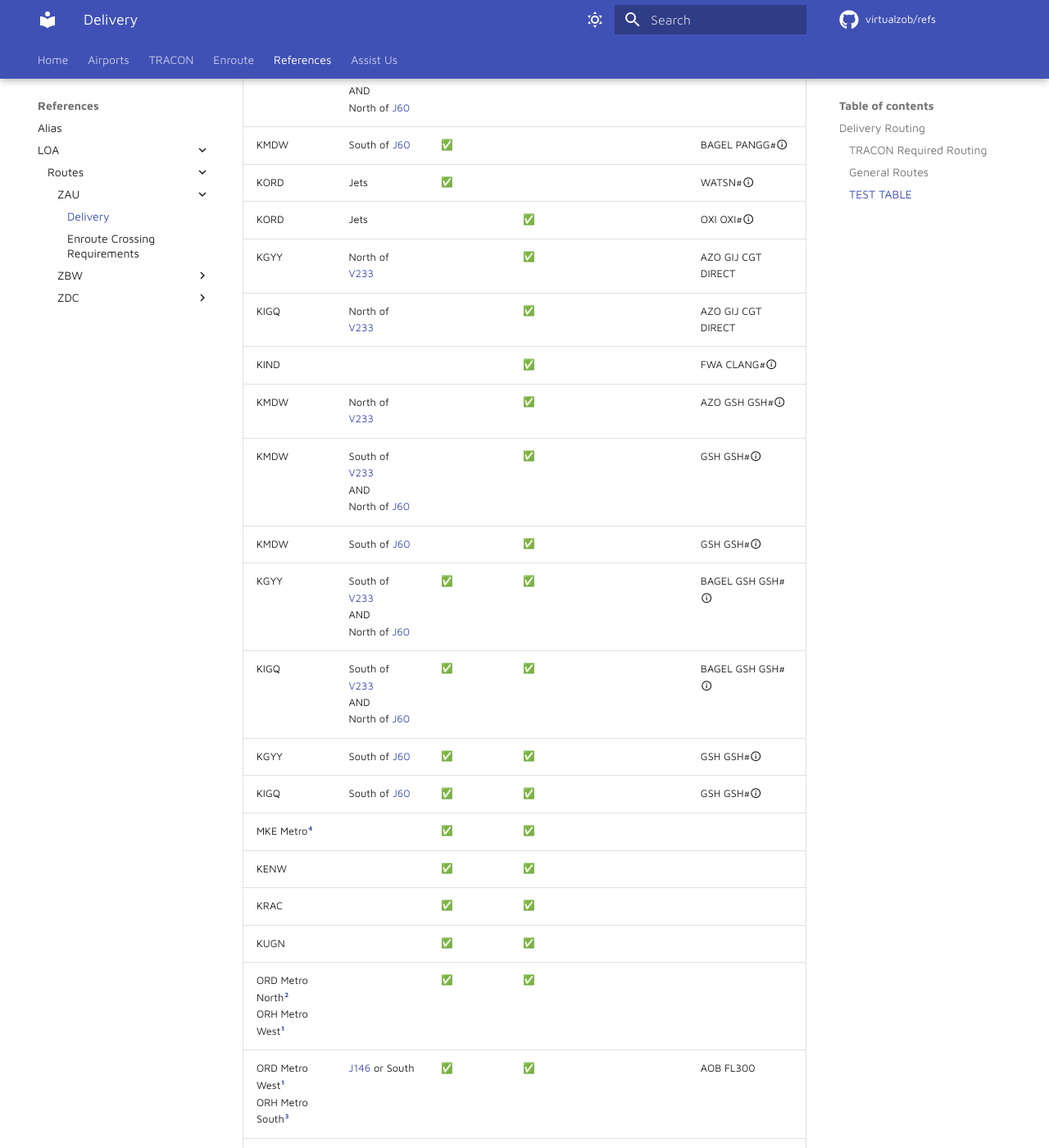
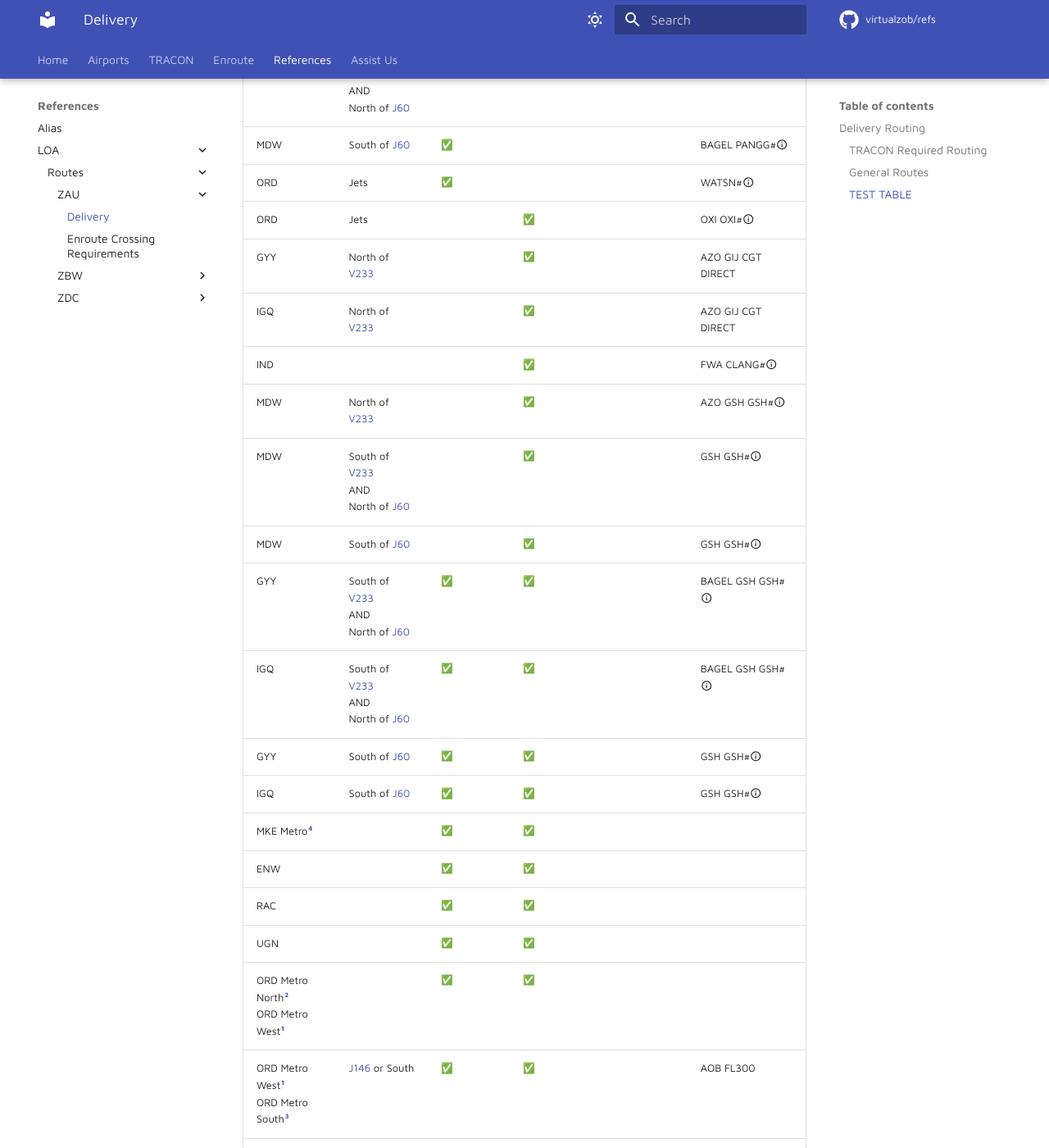
Before and after one commit to virtualZOB/refs, an MkDocs documentation site: the page built from docs/references/LOA/Routes/ZAU/Delivery.md, in a window 1280 px wide and 1400 px high, scrolled down 4365 px. Shown: the whole window at 82% size. Built offline with MkDocs 1.6.1 and Material for MkDocs 9.7.7, drawn with Linux system fonts in a browser that asks for light colours; emoji names are drawn with the system emoji font; comment, search, counter and statistics services are not loaded; some of the changed text lies outside the part shown.

Commit message:
Update Delivery.md

```diff
--- a/docs/references/LOA/Routes/ZAU/Delivery.md
+++ b/docs/references/LOA/Routes/ZAU/Delivery.md
@@ -51,43 +51,43 @@
 ### TEST TABLE
 | Airport | Conditions | RNAV | Non-RNAV | Assigned Altitude <br> Restrictions | Routing |
 | ------- | ---------- | --------- | ------- | ---- | ----- |
-| KIND | D21 TRACON | :white_check_mark: |  | AOB FL220 | REEDA SJAAY SNKPT# |
-| KIND | TOL TRACON | :white_check_mark: |  | AOB FL220 | REEDA SJAAY SNKPT# |
-| KMSP | PIT TRACON | :white_check_mark: | | AOB FL360 | KAMMA KKILR# <br> OR <br> GSH/YABRO KAMMA KKILR# |
-| KMSP | CLE TRACON | :white_check_mark: | | AOB FL360 | KAMMA KKILR# <br> OR <br> GSH/YABRO KAMMA KKILR# |
-| KMSP | PIT TRACON | | :white_check_mark: | AOB FL360 | BAE EAU#:material-information-outline:{ title="EAU9" } |
-| KMSP | CLE TRACON | | :white_check_mark: | AOB FL360 | BAE EAU#:material-information-outline:{ title="EAU9" } |
-| KORD | D21 TRACON | :white_check_mark: | | AOB FL280 |  SMUUV WYNDE#:material-information-outline:{ title="WYNDE2" } |
-| KORD | D21 TRACON | | :white_check_mark: | AOB FL220 | JXN AZO ELX V100 DEERE |
-| KORD | TOL TRACON | :white_check_mark: | | AOB FL220 |  WATSN#:material-information-outline:{ title="WATSN4" } |
-| KORD | TOL TRACON | | :white_check_mark: | AOB FL220 |  OXI OXI#:material-information-outline:{ title="OXI3" } |
-| KORD | CLE TRACON | :white_check_mark: | :white_check_mark: | |  WATSN#:material-information-outline:{ title="WATSN4" } |
-| KCVG | From KLAN, KFNT | :white_check_mark: | | | FWA ZEKUS ARBAS RID MEEKR |
-| KGYY | North of [V233](https://skyvector.com/?ll=44.25424901841776,-85.09954834326308&chart=302&zoom=3&fpl=MOP%20V233%20PLN) | :white_check_mark: | | | ZEGBI LEROY BAGEL GSH GSH#:material-information-outline:{ title="GSH9" }|
-| KIGQ | North of [V233](https://skyvector.com/?ll=44.25424901841776,-85.09954834326308&chart=302&zoom=3&fpl=MOP%20V233%20PLN) | :white_check_mark: | | | ZEGBI LEROY BAGEL GSH GSH#:material-information-outline:{ title="GSH9" }|
-| KIND | |  :white_check_mark: | | | SJAAY SNKPT# |
-| KMDW | North of [V233](https://skyvector.com/?ll=44.25424901841776,-85.09954834326308&chart=302&zoom=3&fpl=MOP%20V233%20PLN) | :white_check_mark: | | | ZEGBI LEROY BAGEL PANGG#:material-information-outline:{ title="PANGG5" } |
-| KMDW | South of [V233](https://skyvector.com/?ll=44.25424901841776,-85.09954834326308&chart=302&zoom=3&fpl=MOP%20V233%20PLN) <br> AND <br> North of [J60](https://skyvector.com/?ll=41.77131168333379,-82.09121704454029&chart=302&zoom=6&fpl=PSB%20J60%20GSH) | :white_check_mark: | | | BAGEL PANGG#:material-information-outline:{ title="PANGG5" } |
-| KMDW | South of [J60](https://skyvector.com/?ll=41.77131168333379,-82.09121704454029&chart=302&zoom=6&fpl=PSB%20J60%20GSH) | :white_check_mark: | | |BAGEL PANGG#:material-information-outline:{ title="PANGG5" } |
-| KORD | Jets |  :white_check_mark: | | | WATSN#:material-information-outline:{ title="WATSN4" } |
-| KORD | Jets | | :white_check_mark: | |  OXI OXI#:material-information-outline:{ title="OXI3" } |
-| KGYY | North of [V233](https://skyvector.com/?ll=44.25424901841776,-85.09954834326308&chart=302&zoom=3&fpl=MOP%20V233%20PLN) | | :white_check_mark: | | AZO GIJ CGT DIRECT |
-| KIGQ | North of [V233](https://skyvector.com/?ll=44.25424901841776,-85.09954834326308&chart=302&zoom=3&fpl=MOP%20V233%20PLN) | | :white_check_mark: |  | AZO GIJ CGT DIRECT |
-| KIND | | |  :white_check_mark: | | FWA CLANG#:material-information-outline:{ title="CLANG7" } |
-| KMDW | North of [V233](https://skyvector.com/?ll=44.25424901841776,-85.09954834326308&chart=302&zoom=3&fpl=MOP%20V233%20PLN) | | :white_check_mark: | | AZO GSH GSH#:material-information-outline:{ title="GSH9" }|
-| KMDW | South of [V233](https://skyvector.com/?ll=44.25424901841776,-85.09954834326308&chart=302&zoom=3&fpl=MOP%20V233%20PLN) <br> AND <br> North of [J60](https://skyvector.com/?ll=41.77131168333379,-82.09121704454029&chart=302&zoom=6&fpl=PSB%20J60%20GSH) |  | :white_check_mark: | | GSH GSH#:material-information-outline:{ title="GSH9" }|
-| KMDW | South of [J60](https://skyvector.com/?ll=41.77131168333379,-82.09121704454029&chart=302&zoom=6&fpl=PSB%20J60%20GSH) | | :white_check_mark: | |  GSH GSH#:material-information-outline:{ title="GSH9" }|
-| KGYY | South of [V233](https://skyvector.com/?ll=44.25424901841776,-85.09954834326308&chart=302&zoom=3&fpl=MOP%20V233%20PLN) <br> AND <br> North of [J60](https://skyvector.com/?ll=41.77131168333379,-82.09121704454029&chart=302&zoom=6&fpl=PSB%20J60%20GSH) | :white_check_mark: | :white_check_mark: | | BAGEL GSH GSH#:material-information-outline:{ title="GSH9" } |
-| KIGQ | South of [V233](https://skyvector.com/?ll=44.25424901841776,-85.09954834326308&chart=302&zoom=3&fpl=MOP%20V233%20PLN) <br> AND <br> North of [J60](https://skyvector.com/?ll=41.77131168333379,-82.09121704454029&chart=302&zoom=6&fpl=PSB%20J60%20GSH) | :white_check_mark: | :white_check_mark: | | BAGEL GSH GSH#:material-information-outline:{ title="GSH9" }|
-| KGYY | South of [J60](https://skyvector.com/?ll=41.77131168333379,-82.09121704454029&chart=302&zoom=6&fpl=PSB%20J60%20GSH) | :white_check_mark: | :white_check_mark: | | GSH GSH#:material-information-outline:{ title="GSH9" }|
-| KIGQ | South of [J60](https://skyvector.com/?ll=41.77131168333379,-82.09121704454029&chart=302&zoom=6&fpl=PSB%20J60%20GSH) | :white_check_mark: | :white_check_mark: | | GSH GSH#:material-information-outline:{ title="GSH9" }|
+| IND | D21 TRACON | :white_check_mark: |  | AOB FL220 | REEDA SJAAY SNKPT# |
+| IND | TOL TRACON | :white_check_mark: |  | AOB FL220 | REEDA SJAAY SNKPT# |
+| MSP | PIT TRACON | :white_check_mark: | | AOB FL360 | KAMMA KKILR# <br> OR <br> GSH/YABRO KAMMA KKILR# |
+| MSP | CLE TRACON | :white_check_mark: | | AOB FL360 | KAMMA KKILR# <br> OR <br> GSH/YABRO KAMMA KKILR# |
+| MSP | PIT TRACON | | :white_check_mark: | AOB FL360 | BAE EAU#:material-information-outline:{ title="EAU9" } |
+| MSP | CLE TRACON | | :white_check_mark: | AOB FL360 | BAE EAU#:material-information-outline:{ title="EAU9" } |
+| ORD | D21 TRACON | :white_check_mark: | | AOB FL280 |  SMUUV WYNDE#:material-information-outline:{ title="WYNDE2" } |
+| ORD | D21 TRACON | | :white_check_mark: | AOB FL220 | JXN AZO ELX V100 DEERE |
+| ORD | TOL TRACON | :white_check_mark: | | AOB FL220 |  WATSN#:material-information-outline:{ title="WATSN4" } |
+| ORD | TOL TRACON | | :white_check_mark: | AOB FL220 |  OXI OXI#:material-information-outline:{ title="OXI3" } |
+| ORD | CLE TRACON | :white_check_mark: | :white_check_mark: | |  WATSN#:material-information-outline:{ title="WATSN4" } |
+| CVG | From KLAN, KFNT | :white_check_mark: | | | FWA ZEKUS ARBAS RID MEEKR |
+| GYY | North of [V233](https://skyvector.com/?ll=44.25424901841776,-85.09954834326308&chart=302&zoom=3&fpl=MOP%20V233%20PLN) | :white_check_mark: | | | ZEGBI LEROY BAGEL GSH GSH#:material-information-outline:{ title="GSH9" }|
+| IGQ | North of [V233](https://skyvector.com/?ll=44.25424901841776,-85.09954834326308&chart=302&zoom=3&fpl=MOP%20V233%20PLN) | :white_check_mark: | | | ZEGBI LEROY BAGEL GSH GSH#:material-information-outline:{ title="GSH9" }|
+| IND | |  :white_check_mark: | | | SJAAY SNKPT# |
+| MDW | North of [V233](https://skyvector.com/?ll=44.25424901841776,-85.09954834326308&chart=302&zoom=3&fpl=MOP%20V233%20PLN) | :white_check_mark: | | | ZEGBI LEROY BAGEL PANGG#:material-information-outline:{ title="PANGG5" } |
+| MDW | South of [V233](https://skyvector.com/?ll=44.25424901841776,-85.09954834326308&chart=302&zoom=3&fpl=MOP%20V233%20PLN) <br> AND <br> North of [J60](https://skyvector.com/?ll=41.77131168333379,-82.09121704454029&chart=302&zoom=6&fpl=PSB%20J60%20GSH) | :white_check_mark: | | | BAGEL PANGG#:material-information-outline:{ title="PANGG5" } |
+| MDW | South of [J60](https://skyvector.com/?ll=41.77131168333379,-82.09121704454029&chart=302&zoom=6&fpl=PSB%20J60%20GSH) | :white_check_mark: | | |BAGEL PANGG#:material-information-outline:{ title="PANGG5" } |
+| ORD | Jets |  :white_check_mark: | | | WATSN#:material-information-outline:{ title="WATSN4" } |
+| ORD | Jets | | :white_check_mark: | |  OXI OXI#:material-information-outline:{ title="OXI3" } |
+| GYY | North of [V233](https://skyvector.com/?ll=44.25424901841776,-85.09954834326308&chart=302&zoom=3&fpl=MOP%20V233%20PLN) | | :white_check_mark: | | AZO GIJ CGT DIRECT |
+| IGQ | North of [V233](https://skyvector.com/?ll=44.25424901841776,-85.09954834326308&chart=302&zoom=3&fpl=MOP%20V233%20PLN) | | :white_check_mark: |  | AZO GIJ CGT DIRECT |
+| IND | | |  :white_check_mark: | | FWA CLANG#:material-information-outline:{ title="CLANG7" } |
+| MDW | North of [V233](https://skyvector.com/?ll=44.25424901841776,-85.09954834326308&chart=302&zoom=3&fpl=MOP%20V233%20PLN) | | :white_check_mark: | | AZO GSH GSH#:material-information-outline:{ title="GSH9" }|
+| MDW | South of [V233](https://skyvector.com/?ll=44.25424901841776,-85.09954834326308&chart=302&zoom=3&fpl=MOP%20V233%20PLN) <br> AND <br> North of [J60](https://skyvector.com/?ll=41.77131168333379,-82.09121704454029&chart=302&zoom=6&fpl=PSB%20J60%20GSH) |  | :white_check_mark: | | GSH GSH#:material-information-outline:{ title="GSH9" }|
+| MDW | South of [J60](https://skyvector.com/?ll=41.77131168333379,-82.09121704454029&chart=302&zoom=6&fpl=PSB%20J60%20GSH) | | :white_check_mark: | |  GSH GSH#:material-information-outline:{ title="GSH9" }|
+| GYY | South of [V233](https://skyvector.com/?ll=44.25424901841776,-85.09954834326308&chart=302&zoom=3&fpl=MOP%20V233%20PLN) <br> AND <br> North of [J60](https://skyvector.com/?ll=41.77131168333379,-82.09121704454029&chart=302&zoom=6&fpl=PSB%20J60%20GSH) | :white_check_mark: | :white_check_mark: | | BAGEL GSH GSH#:material-information-outline:{ title="GSH9" } |
+| IGQ | South of [V233](https://skyvector.com/?ll=44.25424901841776,-85.09954834326308&chart=302&zoom=3&fpl=MOP%20V233%20PLN) <br> AND <br> North of [J60](https://skyvector.com/?ll=41.77131168333379,-82.09121704454029&chart=302&zoom=6&fpl=PSB%20J60%20GSH) | :white_check_mark: | :white_check_mark: | | BAGEL GSH GSH#:material-information-outline:{ title="GSH9" }|
+| GYY | South of [J60](https://skyvector.com/?ll=41.77131168333379,-82.09121704454029&chart=302&zoom=6&fpl=PSB%20J60%20GSH) | :white_check_mark: | :white_check_mark: | | GSH GSH#:material-information-outline:{ title="GSH9" }|
+| IGQ | South of [J60](https://skyvector.com/?ll=41.77131168333379,-82.09121704454029&chart=302&zoom=6&fpl=PSB%20J60%20GSH) | :white_check_mark: | :white_check_mark: | | GSH GSH#:material-information-outline:{ title="GSH9" }|
 | MKE Metro[^4] | | :white_check_mark: | :white_check_mark: | | | MKG/GETCH LYSTR SUDDS |
-| KENW | | :white_check_mark: | :white_check_mark: | | | | PMM/SMUUV ZEMEL EXARR |
-| KRAC | |:white_check_mark: | :white_check_mark: | | | | PMM/SMUUV ZEMEL EXARR |
-| KUGN | |:white_check_mark: | :white_check_mark: | | | | PMM/SMUUV ZEMEL EXARR |
-| ORD Metro North[^2]<br> ORH Metro West[^1] | | :white_check_mark: | :white_check_mark: | | |  | PMM/SMUUV FIYER OBK <br> ELX V100 DEERE |
-| ORD Metro West[^1]<br> ORH Metro South[^3] |  [J146](https://skyvector.com/?ll=41.88121790284157,-82.00881958360567&chart=302&zoom=6&fpl=JOT%20J146%20MIP) or South | :white_check_mark: | :white_check_mark: | | AOB FL300 | OXI EON JOT  |
-| KORD | Props | :white_check_mark: | :white_check_mark: | AOB FL240 | GSH GIJ V526 DEERE <br> OR <br> WYNDE#:material-information-outline:{ title="WYNDE2" } |
+| ENW | | :white_check_mark: | :white_check_mark: | | | | PMM/SMUUV ZEMEL EXARR |
+| RAC | |:white_check_mark: | :white_check_mark: | | | | PMM/SMUUV ZEMEL EXARR |
+| UGN | |:white_check_mark: | :white_check_mark: | | | | PMM/SMUUV ZEMEL EXARR |
+| ORD Metro North[^2]<br> ORD Metro West[^1] | | :white_check_mark: | :white_check_mark: | | |  | PMM/SMUUV FIYER OBK <br> ELX V100 DEERE |
+| ORD Metro West[^1]<br> ORD Metro South[^3] |  [J146](https://skyvector.com/?ll=41.88121790284157,-82.00881958360567&chart=302&zoom=6&fpl=JOT%20J146%20MIP) or South | :white_check_mark: | :white_check_mark: | | AOB FL300 | OXI EON JOT  |
+| ORD | Props | :white_check_mark: | :white_check_mark: | AOB FL240 | GSH GIJ V526 DEERE <br> OR <br> WYNDE#:material-information-outline:{ title="WYNDE2" } |
 
 [^1]: ORD Metro West Satellite Airports: KARR, KDPA
 [^2]: ORD Metro North Satellite Airports: C81, 10C, 3CK, KPWK
```
